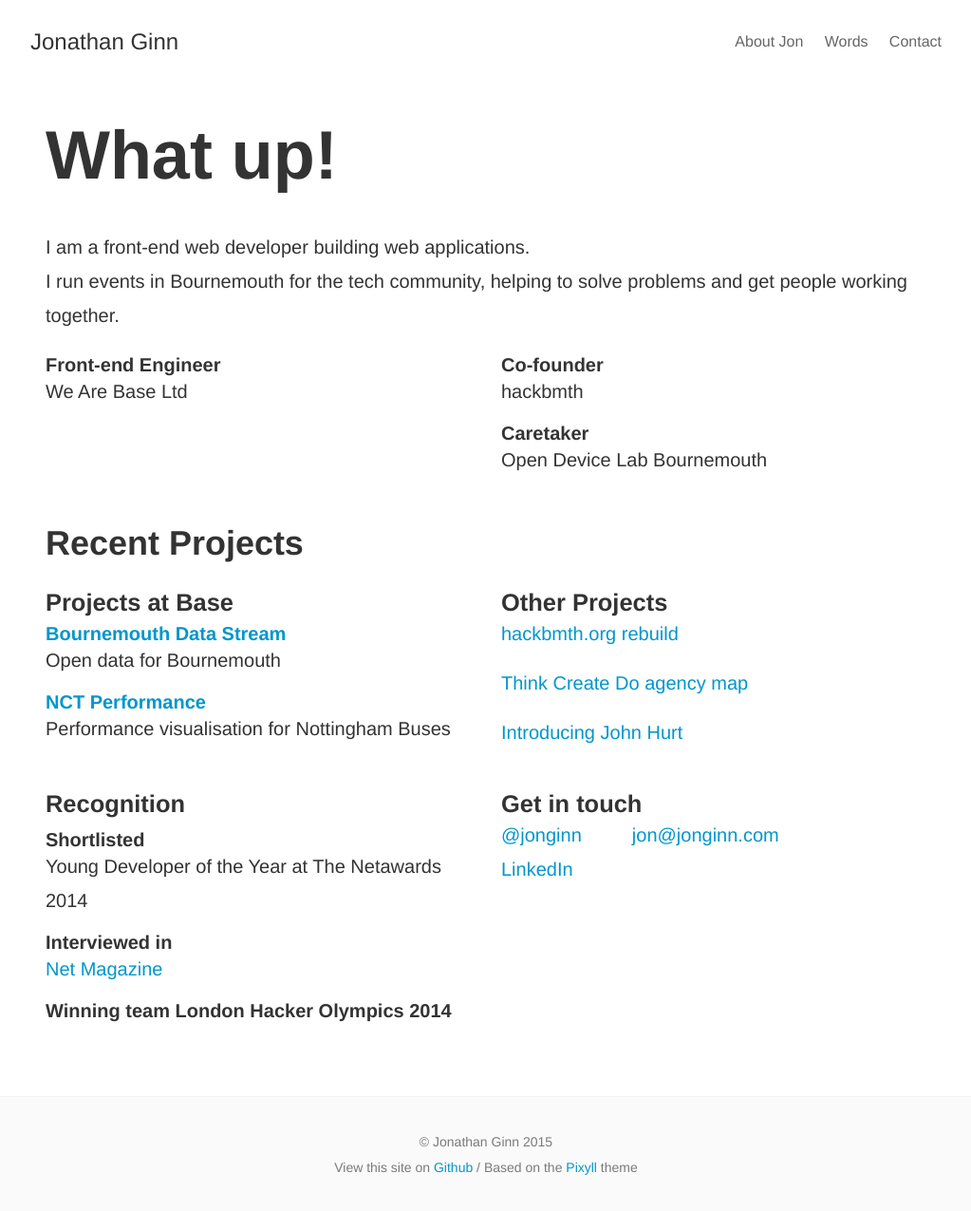
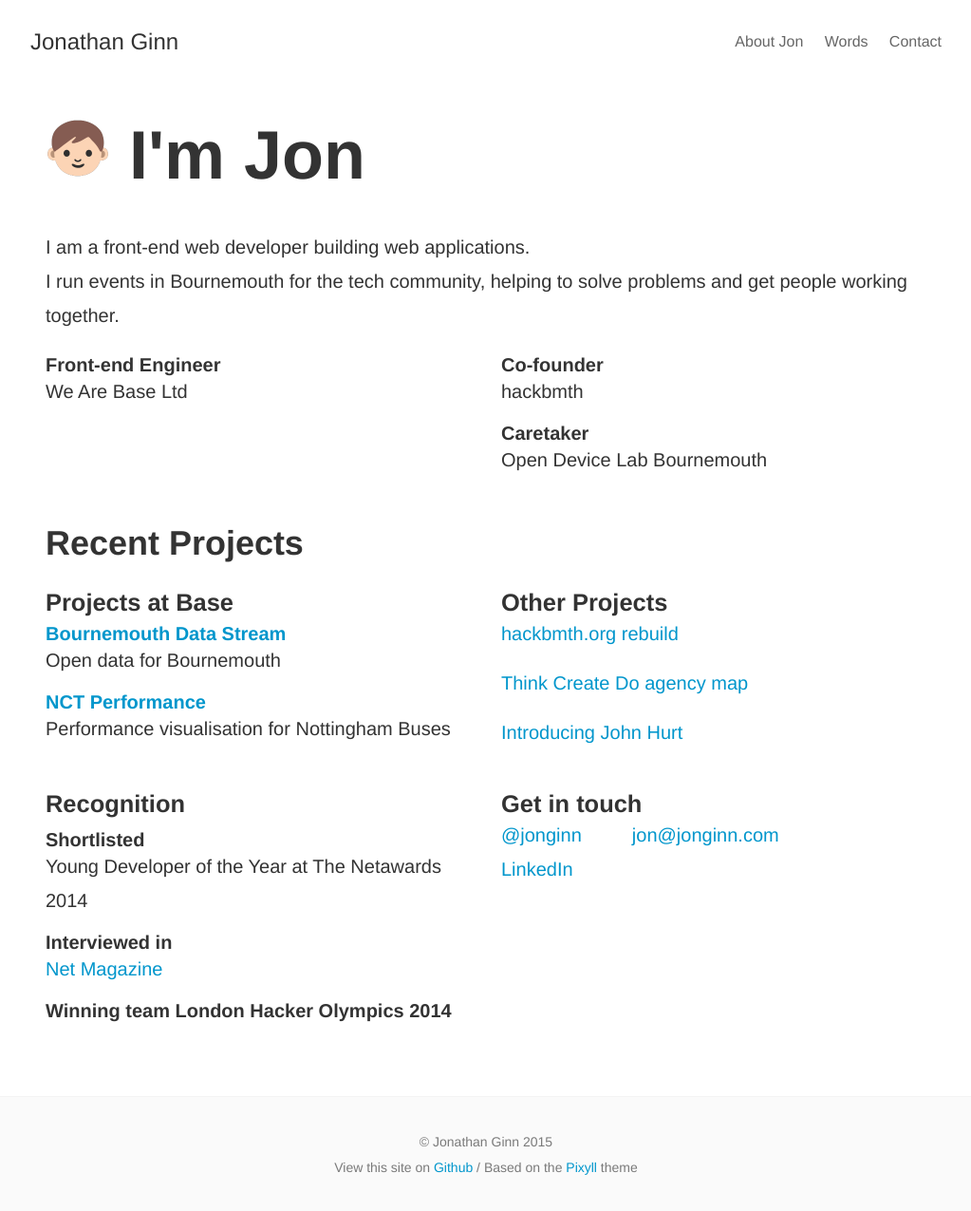
Before and after one commit to dave1010/jonginn.github.io, a Jekyll site: the page built from index.html, in a window 1280 px wide. Shown: the whole page at 95% size, without its empty margins (128-1151 px from the left). Built offline with Jekyll 4.4.1, drawn with Linux system fonts in a browser that asks for light colours.

Commit message:
update copy and add cute image
Signed-off-by: Jonathan Ginn <jon@jonginn.com>

```diff
--- a/index.html
+++ b/index.html
@@ -2,11 +2,13 @@
 layout: wide
 title: Home
 ---
-
 <div class="home">
   <div class="clearfix">
     <div class="col col-12 px1">
-        <h1 class="h1 mt0 pt0">What up!</h1>
+        <h1 class="h1 mt0 pt0">
+          <img src="/images/1f468.png" alt="" class="" />
+          I'm Jon
+        </h1>
         <p>I am a front-end web developer building web applications.<br/>
         I run events in Bournemouth for the tech community, helping to solve problems and get people working together.</p>
     </div>
```
Also changed, not shown: images/1f468.png (added).
